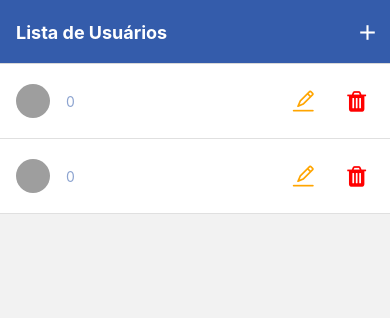
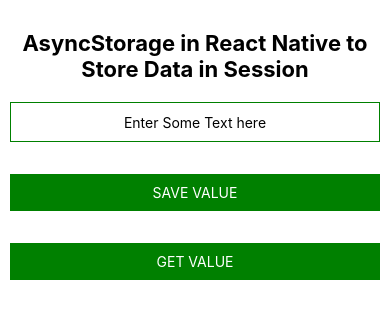
Before and after one commit to lucasgabrielmoura/UsuarioApp, a React Native app: screen / in a window 390 px wide. Shown: the top 318 px of the page. Built offline with nearby package versions, Linux system fonts and the light colour scheme; no server answers; grey boxes are pictures that could not be loaded.

Commit message:
token-logic

```diff
--- a/App.tsx
+++ b/App.tsx
@@ -8,13 +8,21 @@ import UserForm from './src/pages/UserForm';
 import { Button, Icon } from '@rneui/base';
 import { propsNavigationStack, propsStack } from './src/TypeNav';
 import { UsersProvider } from './src/context/usersContext';
+import Login from './src/components/asyncComponent';
 
 
 const Stack = createStackNavigator();
 
 export default function App() {
   return (
-    <UsersProvider>
+    <Login/>
+  );
+}
+
+
+//Isso Estava no Return
+
+{/* <UsersProvider>
       <NavigationContainer>
         <Stack.Navigator initialRouteName='UserList' screenOptions={{
           headerStyle:{
@@ -35,5 +43,4 @@ export default function App() {
         </Stack.Navigator>
       </NavigationContainer>
     </UsersProvider>
-  );
-}
+*/}
--- a/package.json
+++ b/package.json
@@ -20,7 +20,8 @@
     "react-native": "0.71.3",
     "react-native-gesture-handler": "~2.9.0",
     "react-native-safe-area-context": "4.5.0",
-    "react-native-screens": "~3.20.0"
+    "react-native-screens": "~3.20.0",
+    "@react-native-async-storage/async-storage": "1.17.11"
   },
   "devDependencies": {
     "@babel/core": "^7.20.0",
--- /dev/null
+++ b/src/components/asyncComponent.tsx
@@ -0,0 +1,119 @@
+// AsyncStorage in React Native to Store Data in Session
+// https://aboutreact.com/react-native-asyncstorage/
+
+// import React in our code
+import React, { useState } from 'react';
+
+// import all the components we are going to use
+import {
+  SafeAreaView,
+  StyleSheet,
+  View,
+  TextInput,
+  Text,
+  TouchableOpacity,
+} from 'react-native';
+
+// import AsyncStorage
+import AsyncStorage from '@react-native-async-storage/async-storage';
+
+const App = () => {
+  // To get the value from the TextInput
+  const [textInputValue, setTextInputValue] = useState('');
+  // To set the value on Text
+  const [getValue, setGetValue] = useState('');
+
+  const saveValueFunction = () => {
+    //function to save the value in AsyncStorage
+    if (textInputValue) {
+      //To check the input not empty
+      AsyncStorage.setItem('any_key_here', textInputValue);
+      //Setting a data to a AsyncStorage with respect to a key
+      setTextInputValue('');
+      //Resetting the TextInput
+      alert('Data Saved');
+      //alert to confirm
+    } else {
+      alert('Please fill data');
+      //alert for the empty InputText
+    }
+  };
+
+  const getValueFunction = () => {
+    //function to get the value from AsyncStorage
+    AsyncStorage.getItem('any_key_here').then(
+      (value) => {
+        //AsyncStorage returns a promise so adding a callback to get the value
+        setGetValue(value? value: "")
+        console.log(value)
+        //Setting the value in Text
+      }
+    );
+  };
+
+  return (
+    <SafeAreaView style={{ flex: 1 }}>
+      <View style={styles.container}>
+        <Text style={styles.titleText}>
+          AsyncStorage in React Native to Store Data in Session
+        </Text>
+        <TextInput
+          placeholder="Enter Some Text here"
+          value={textInputValue}
+          onChangeText={(data) => setTextInputValue(data)}
+          underlineColorAndroid="transparent"
+          style={styles.textInputStyle}
+        />
+        <TouchableOpacity
+          onPress={saveValueFunction}
+          style={styles.buttonStyle}>
+          <Text style={styles.buttonTextStyle}> SAVE VALUE </Text>
+        </TouchableOpacity>
+        <TouchableOpacity onPress={getValueFunction} style={styles.buttonStyle}>
+          <Text style={styles.buttonTextStyle}> GET VALUE </Text>
+        </TouchableOpacity>
+        <Text style={styles.textStyle}> {getValue} </Text>
+      </View>
+    </SafeAreaView>
+  );
+};
+
+const styles = StyleSheet.create({
+  container: {
+    flex: 1,
+    padding: 10,
+    backgroundColor: 'white',
+  },
+  titleText: {
+    fontSize: 22,
+    fontWeight: 'bold',
+    textAlign: 'center',
+    paddingVertical: 20,
+  },
+  textStyle: {
+    padding: 10,
+    textAlign: 'center',
+  },
+  buttonStyle: {
+    fontSize: 16,
+    color: 'white',
+    backgroundColor: 'green',
+    padding: 5,
+    marginTop: 32,
+    minWidth: 250,
+  },
+  buttonTextStyle: {
+    padding: 5,
+    color: 'white',
+    textAlign: 'center',
+  },
+  textInputStyle: {
+    textAlign: 'center',
+    height: 40,
+    width: '100%',
+    borderWidth: 1,
+    borderColor: 'green',
+  },
+});
+
+export default App;
```
Also changed, not shown: 1 other file (tests, documents, lock files or other folders).
